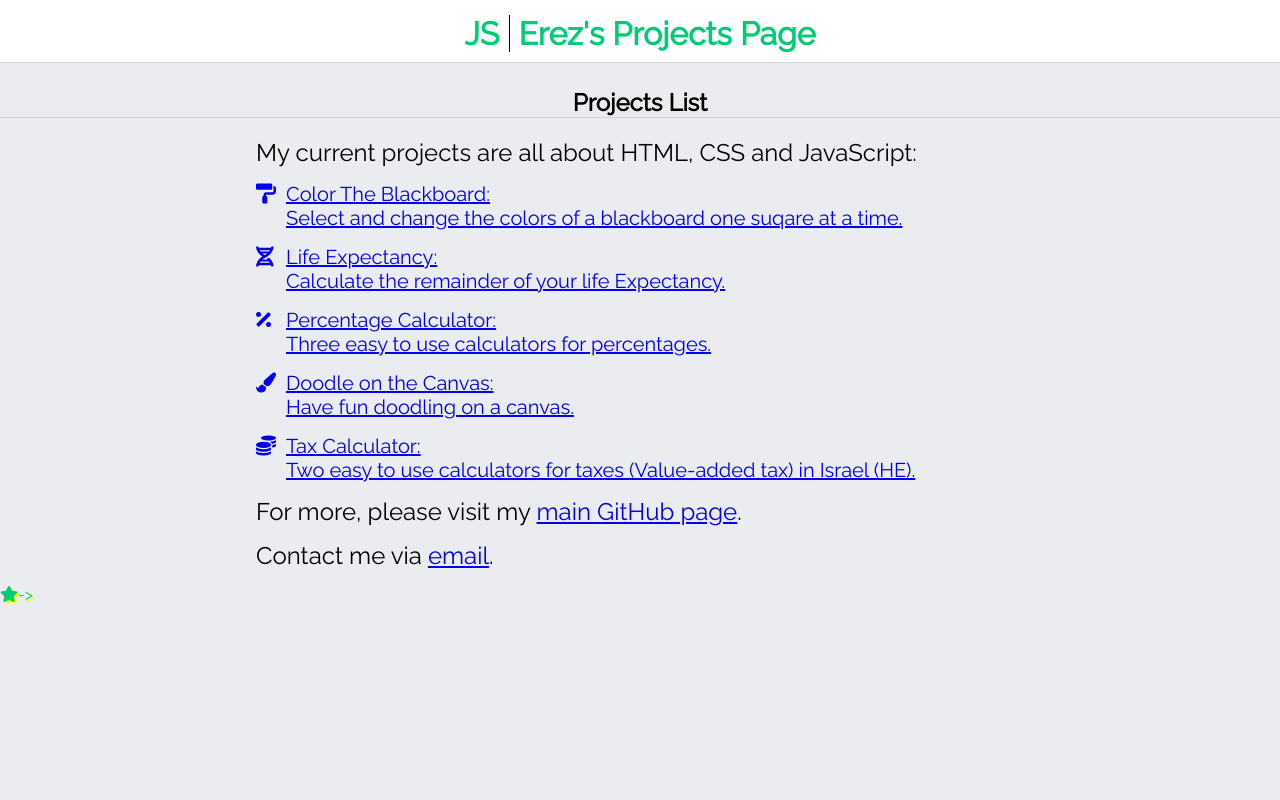
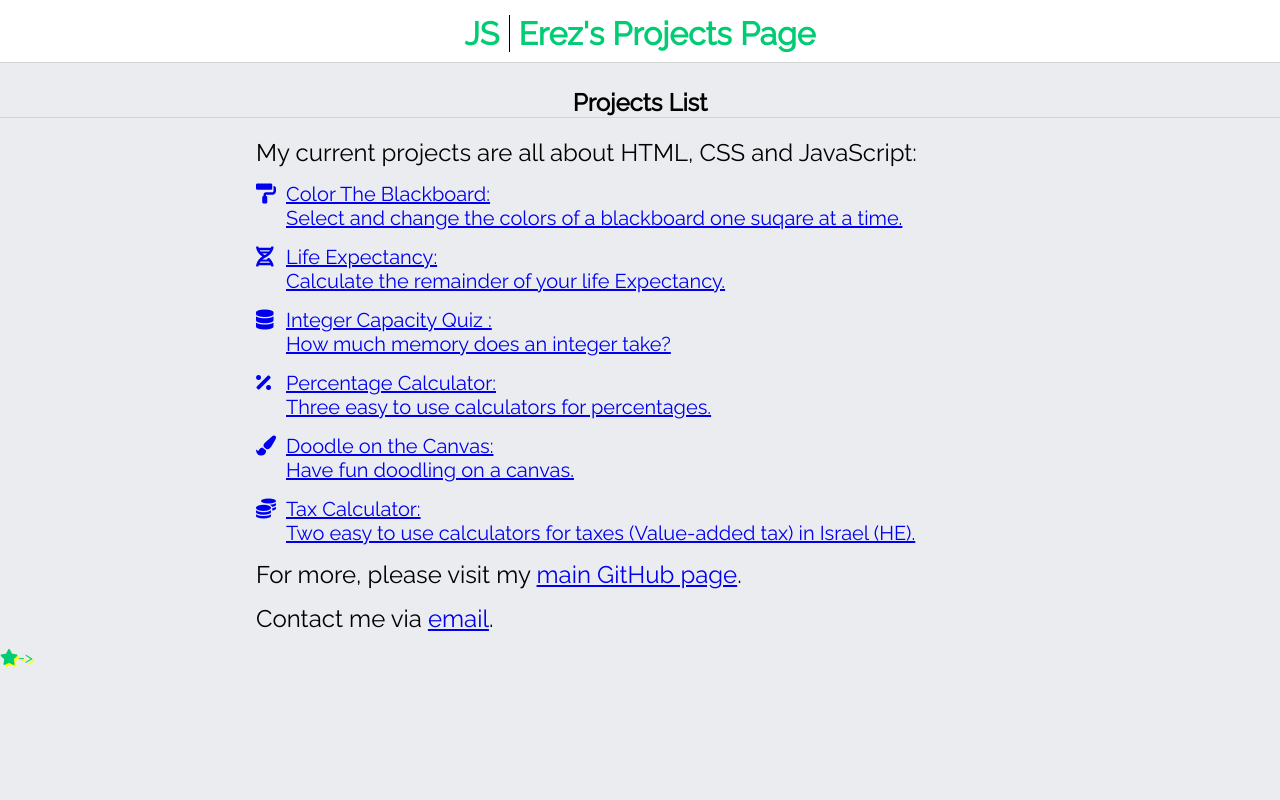
Before and after one commit to erez-code/erez-code.github.io, a plain HTML site: page index.html in a window 1280 px wide. Shown: the top 800 px of the page. Drawn offline with nearby package versions, Linux system fonts and the light colour scheme.

Commit message:
Update index.html

```diff
--- a/index.html
+++ b/index.html
@@ -14,6 +14,8 @@
 
 	<div class="listline"><a href="https://erez-code.github.io/Color-The-Blackboard/"><i id= "smalllogo" class="fas fa-paint-roller"></i>Color The Blackboard: <div>Select and change the colors of a blackboard one suqare at a time.</div></a></div>
 	<div class="listline"><a href="https://erez-code.github.io/Life-Expectancy/"><i id= "smalllogo"  class="fas fa-dna"></i></i>Life Expectancy: <div>Calculate the remainder of your life Expectancy.</div></a></div>
+	<div class="listline"><a href="https://erez-code.github.io/Integer Capacity Quiz//"><i id= "smalllogo"  class="fas fa-database"></i></i>Integer Capacity Quiz
+: <div> How much memory does an integer take?</div></a></div>
 	<div class="listline"><a href="https://erez-code.github.io/Percentage-Calculator/"><i id= "smalllogo" class="fas fa-percentage"></i>Percentage Calculator: <div>Three easy to use calculators for percentages.</div></a></div>
 	<div class="listline"><a href="https://erez-code.github.io/full-canvas-project/"><i id= "smalllogo" class="fas fa-paint-brush"></i>Doodle on the Canvas: <div>Have fun doodling on a canvas.</div></a></div>
 	<div class="listline"><a href="https://erez-code.github.io/Vat_calc_Hebrew/"><i id= "smalllogo" class="fas fa-coins"></i>Tax Calculator: <div>Two easy to use calculators for taxes (Value-added tax) in Israel (HE).</div></a></div>
```
